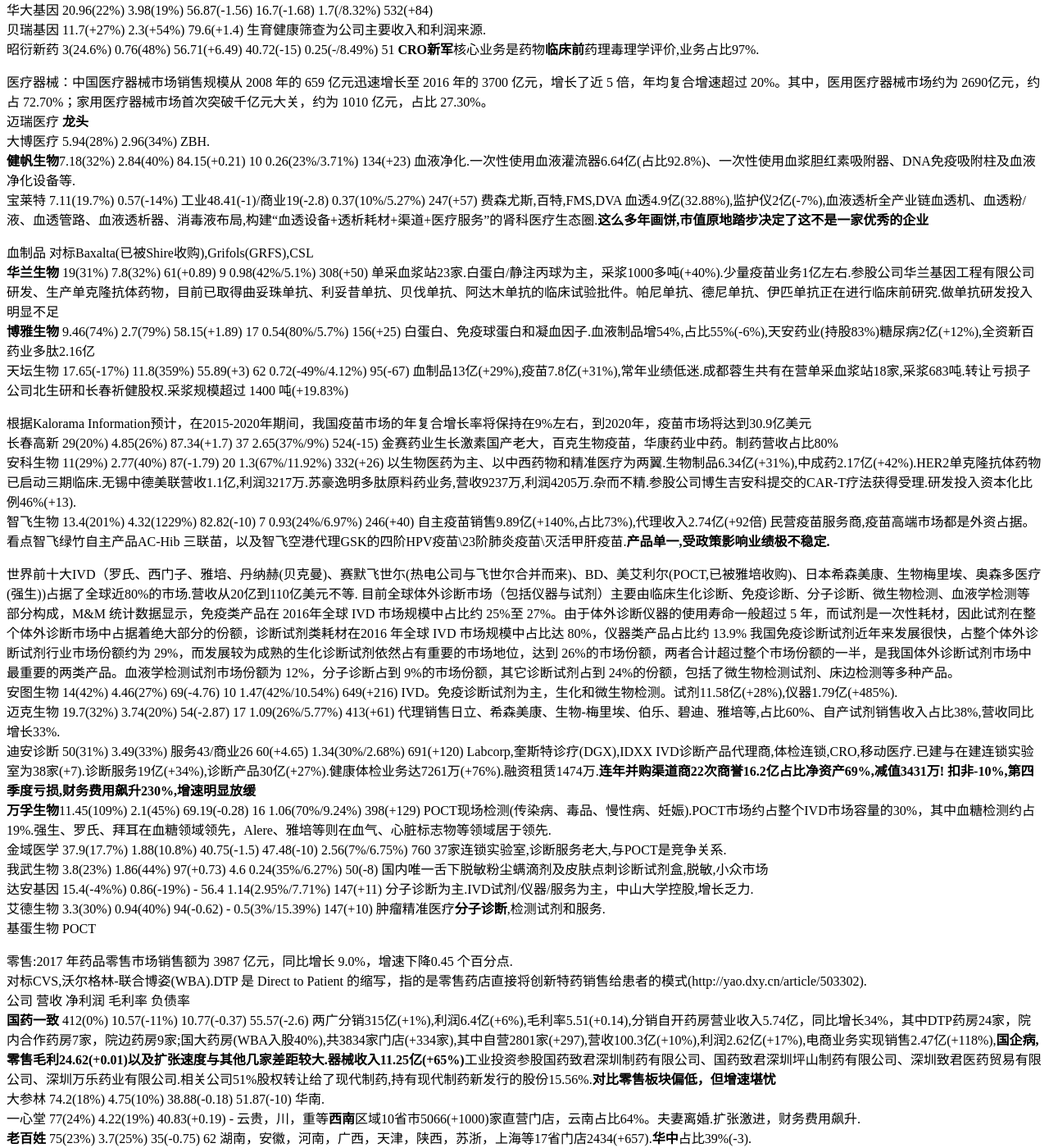
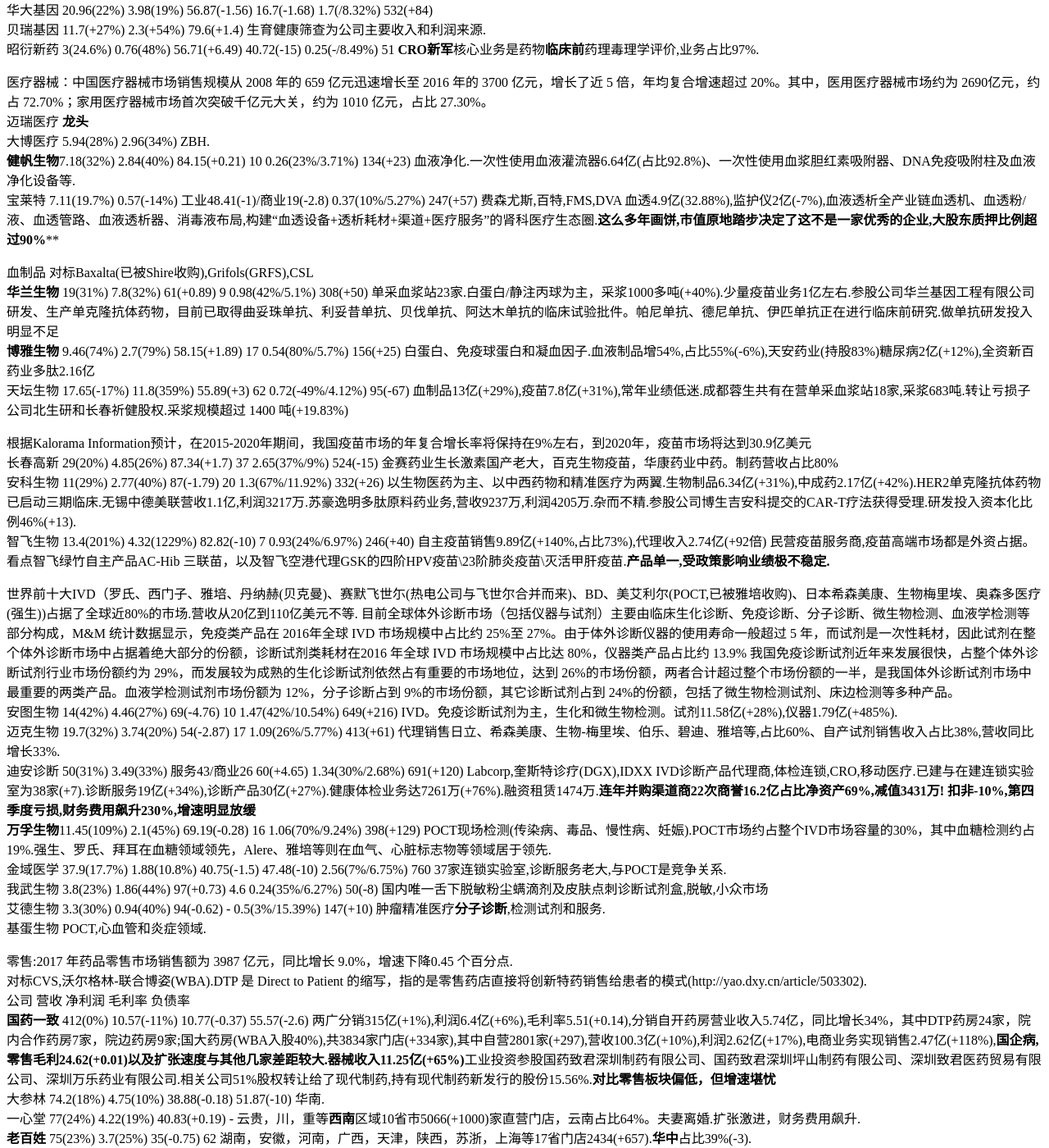
Before and after one commit to kingofhawks/kingofhawks.github.io, a Jekyll site: the page built from _posts/2018-10-27-重点上市公司2018年报汇总.md, in a window 1280 px wide and 1400 px high, scrolled down 2554 px. Shown: the whole window at 82% size. Built offline with Jekyll 4.4.1, drawn with Linux system fonts in a browser that asks for light colours; our own code applies the rules of GitHub Pages for plain Markdown files; some of the changed text lies outside the part shown.

Commit message:
update post

```diff
--- a/_posts/2018-10-27-重点上市公司2018年报汇总.md
+++ b/_posts/2018-10-27-重点上市公司2018年报汇总.md
@@ -70,7 +70,7 @@
 迈瑞医疗 **龙头**
 大博医疗    5.94(28%)    2.96(34%)    ZBH.
 **健帆生物**7.18(32%)      2.84(40%)       84.15(+0.21)   10             0.26(23%/3.71%)      134(+23)    血液净化.一次性使用血液灌流器6.64亿(占比92.8%)、一次性使用血浆胆红素吸附器、DNA免疫吸附柱及血液净化设备等.
-宝莱特       7.11(19.7%)    0.57(-14%)   工业48.41(-1)/商业19(-2.8)       0.37(10%/5.27%)      247(+57)      费森尤斯,百特,FMS,DVA    血透4.9亿(32.88%),监护仪2亿(-7%),血液透析全产业链血透机、血透粉/液、血透管路、血液透析器、消毒液布局,构建“血透设备+透析耗材+渠道+医疗服务”的肾科医疗生态圈.**这么多年画饼,市值原地踏步决定了这不是一家优秀的企业**
+宝莱特       7.11(19.7%)    0.57(-14%)   工业48.41(-1)/商业19(-2.8)       0.37(10%/5.27%)      247(+57)      费森尤斯,百特,FMS,DVA    血透4.9亿(32.88%),监护仪2亿(-7%),血液透析全产业链血透机、血透粉/液、血透管路、血液透析器、消毒液布局,构建“血透设备+透析耗材+渠道+医疗服务”的肾科医疗生态圈.**这么多年画饼,市值原地踏步决定了这不是一家优秀的企业,大股东质押比例超过90%****
 
 
 
@@ -96,9 +96,8 @@
 **万孚生物**11.45(109%)    2.1(45%)      69.19(-0.28)   16               1.06(70%/9.24%)        398(+129)    POCT现场检测(传染病、毒品、慢性病、妊娠).POCT市场约占整个IVD市场容量的30%，其中血糖检测约占19%.强生、罗氏、拜耳在血糖领域领先，Alere、雅培等则在血气、心脏标志物等领域居于领先.
 金域医学    37.9(17.7%)     1.88(10.8%)     40.75(-1.5)   47.48(-10)      2.56(7%/6.75%)        760 37家连锁实验室,诊断服务老大,与POCT是竞争关系.
 我武生物    3.8(23%)        1.86(44%)       97(+0.73)     4.6               0.24(35%/6.27%)      50(-8)        国内唯一舌下脱敏粉尘螨滴剂及皮肤点刺诊断试剂盒,脱敏,小众市场
-达安基因    15.4(-4%%)       0.86(-19%)     -              56.4            1.14(2.95%/7.71%)    147(+11)       分子诊断为主.IVD试剂/仪器/服务为主，中山大学控股,增长乏力.
 艾德生物    3.3(30%)         0.94(40%)      94(-0.62)      -               0.5(3%/15.39%)       147(+10) 肿瘤精准医疗**分子诊断**,检测试剂和服务.
-基蛋生物 POCT
+基蛋生物 POCT,心血管和炎症领域.
 
 零售:2017 年药品零售市场销售额为 3987 亿元，同比增长 9.0%，增速下降0.45 个百分点.
 对标CVS,沃尔格林-联合博姿(WBA).DTP 是 Direct to Patient 的缩写，指的是零售药店直接将创新特药销售给患者的模式(http://yao.dxy.cn/article/503302).
@@ -184,7 +183,7 @@
 新城控股  405(45%)        60(99%)         35(+7.72)       85.84(+1.71)           -     江苏省第一.合同销售额达1264.72亿(+94.39%)，排名全国第13位(+2)，排名提升6位.销售面积达928.28 万平方米，同比增长 61.44%。全年新增土地储备共122幅，总建筑面积3392万平方米.融资总额394亿(+60%).累计开业 23 个吾悦广场，全年实现租金及管理费收入10.20亿元，平均出租率 97.91%.住宅占比54%，商办占比42%.
 **雅戈尔** 98(-34%)        2.96(-92%)       64/40                                  地产,服装,投资三驾马车。服装48.8亿(+9%),净利润7.59亿(+38%),网点2352家.地产48亿(-52%),净利润12亿(-18%),集中在宁波和苏州.**163亿巨资豪赌中信股份145451万股(成本港币14,占比净资产67%),可供出售金融资产,全部抵押贷款180亿港币.浦发银行0.71亿股,金正大1.346亿股,联创电子2910万股,创业软件1200万股,市值总计188亿.权益法记账两家:宁波银行6.677亿股13.17%,浙商财险21%第二大股东(营收36亿,亏损9亿).持股中石油管道1.32%(成本30亿,分红1.7亿),银联商务1.48%.股权投资合计市值324亿.财务费用11.6亿(-2%),流动负债407亿(+86%).昆仑持股12.33%尚未减持**计划品牌服装业务营业收入较上年同期增长 10%-15%，地产板块营业收入较上年同期增长 30%以上，实现预售收入 100 亿元，较上年同期增长 20%以上.财技足.
 海澜之家  182(7%)        33(6.6%)         39.63(-0.25)  门店总数 5792 家(+549),自营产品31%(+5),无财务费用.腾讯以10.48元入股5.31%
-栖霞建设  雄安概念,持有河北银行1.85亿股.地产业务每况愈下,以无锡项目为主.
+栖霞建设  雄安概念,持有河北银行1.85亿股.地产业务每况愈下,以无锡项目为主.**大股东质押比例超过90%**
 欧派家居  97(36%)         13(36.9%)       34.54(-1.91)    35.6(-12.4)    橱柜53亿(+22%),衣柜33亿(+63%),木门3.2亿(54%),卫浴3亿(25%).电商业绩18亿(+95%).
 **索菲亚**61(36%)         9(36%)          38(+1.59)       37(-)  **全屋定制龙头,行业仍在快速增长,产品线布局最完整,估值B+,建立观察仓位**家具,衣柜专卖店超过2200家,合计3035家.衣柜51亿(+31%),占比84%(-3%).司米橱柜5.9亿(+43%,亏损3742万),家具2.87亿(+80%).索菲亚华鹤门业(持股51%)双品牌米兰纳\华鹤木门营收0.73亿,亏损1949万.宁基智能营收7541万.成立恒大索菲亚(持股60%)合资公司进入精装领域(在建).****对标宜家\日本宜得利\韩国汉森等.http://www.jiemian.com/article/1429783.html
 志邦股份  21(37%)         2.34(31%)        35.63(-2)      35(-17)  衣柜2.24亿(+146%),毛利26(+6.53).从橱柜发展到全屋定制.经销商合计 1400 家，店面 1730 家.
```
Also changed, not shown: other parts of _posts/2018-10-27-重点上市公司2018年报汇总.md (+3 -3 lines).
